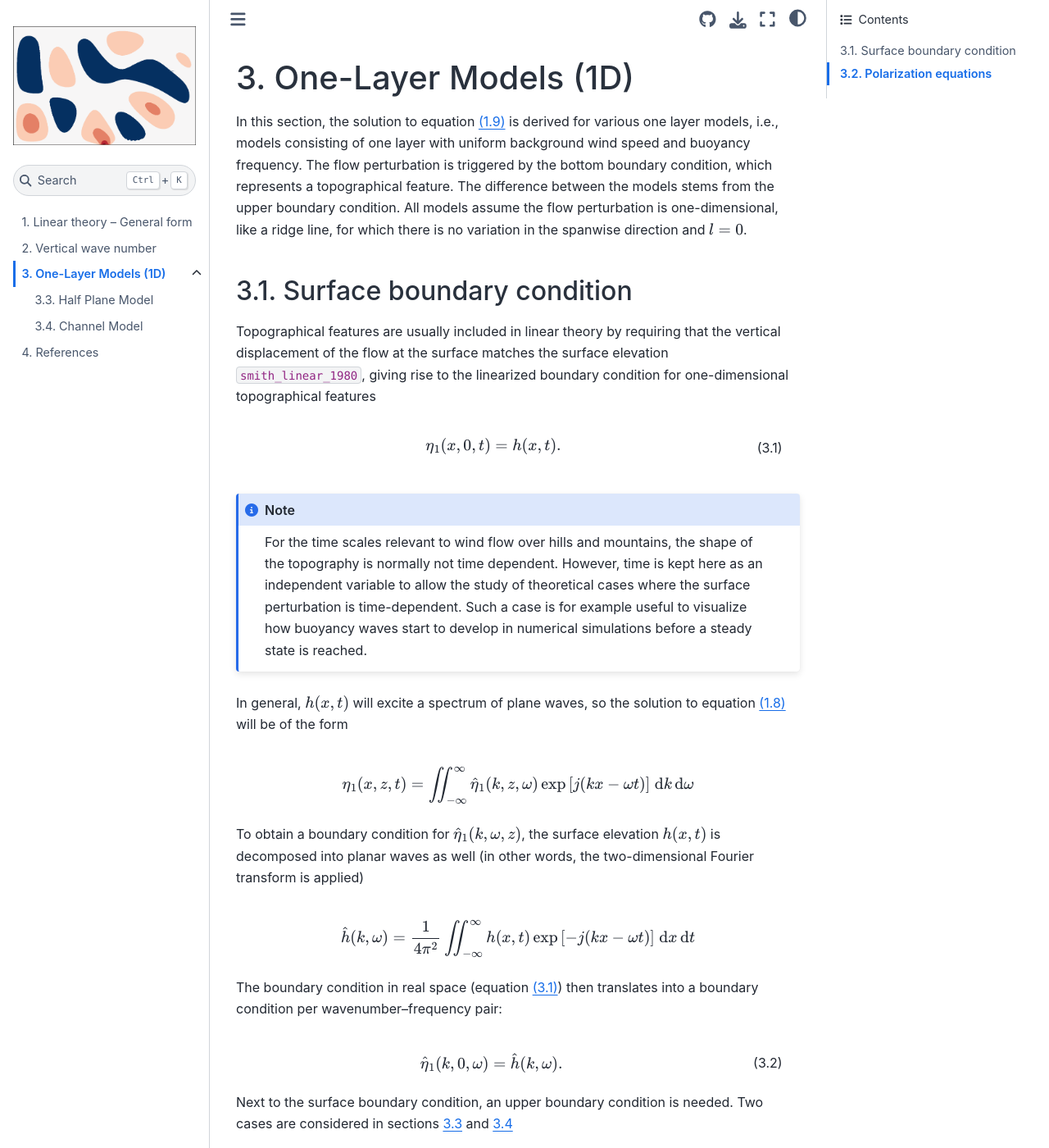
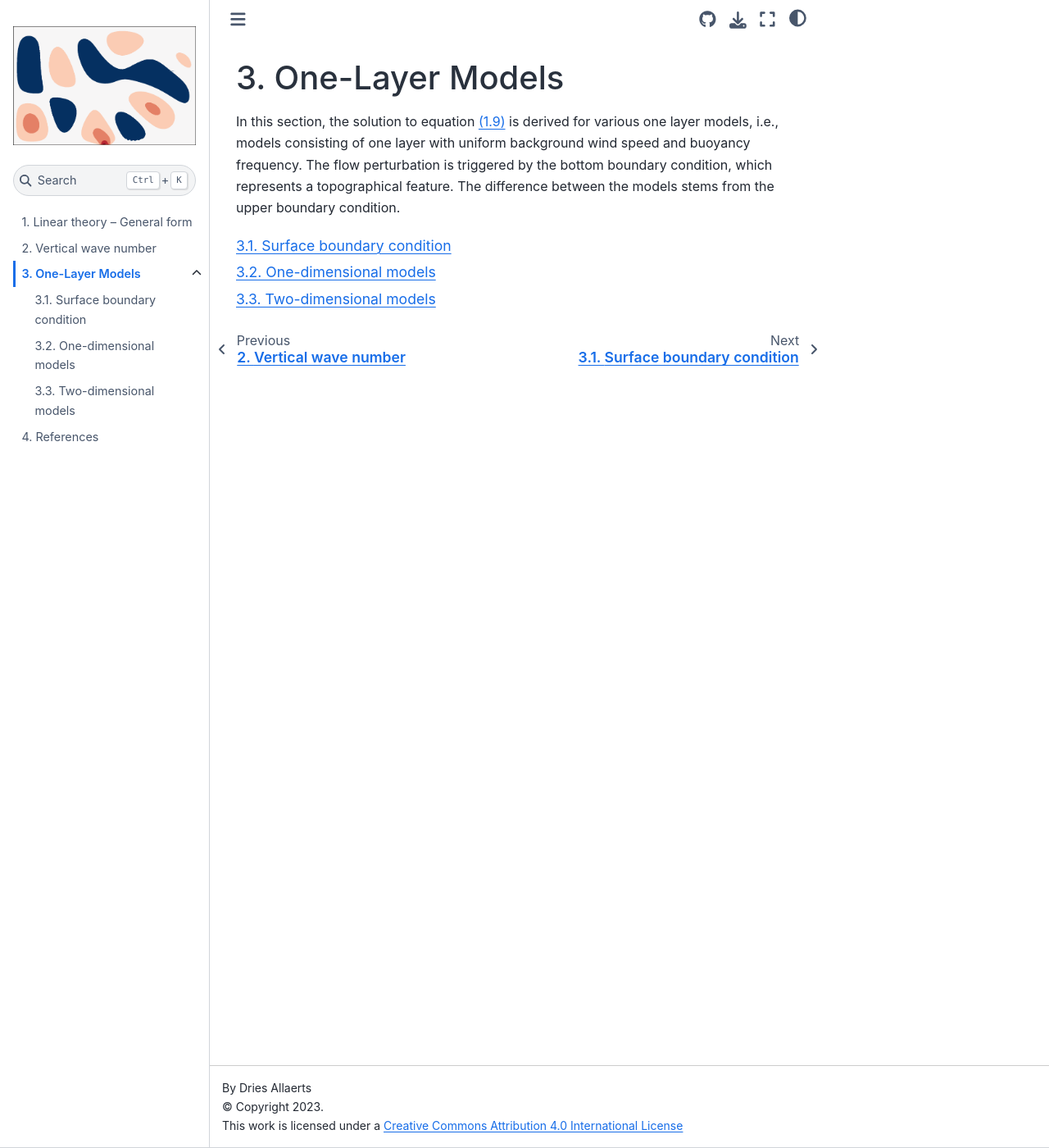
Before and after one commit to DriesAllaerts/lbow, a Jupyter Book: the page built from docs/oneLayerModel.md, in a window 1280 px wide and 1400 px high. Shown: the whole window at 82% size. Built offline with Jupyter Book 1.0.4 settings and Sphinx 7.4.7 and the Sphinx Book theme 1.1.4, drawn with Linux system fonts in a browser that asks for light colours; cross-references to code outside the pages are shown as plain code; some of the changed text lies outside the part shown.

Commit message:
Modify structure of documentation to include section on 2D models

````diff
--- a/docs/_toc.yml
+++ b/docs/_toc.yml
@@ -10,6 +10,7 @@ chapters:
 - file: verticalWaveNumber
 - file: oneLayerModel
   sections:
-  - file: halfPlaneModel
-  - file: channelModel
+  - file: surfaceBoundaryCondition
+  - file: 1Dmodels
+  - file: 2Dmodels
 - file: bibliography
--- a/docs/oneLayerModel.md
+++ b/docs/oneLayerModel.md
@@ -1,57 +1,7 @@
 (sec:OneLayerModel)=
-# One-Layer Models (1D)
+# One-Layer Models
 
-In this section, the solution to equation {eq}`eqn:characteristic_eqn` is derived for various one layer models, i.e., models consisting of one layer with uniform background wind speed and buoyancy frequency. The flow perturbation is triggered by the bottom boundary condition, which represents a topographical feature. The difference between the models stems from the upper boundary condition. All models assume the flow perturbation is one-dimensional, like a ridge line, for which there is no variation in the spanwise direction and $l=0$.
+In this section, the solution to equation {eq}`eqn:characteristic_eqn` is derived for various one layer models, i.e., models consisting of one layer with uniform background wind speed and buoyancy frequency. The flow perturbation is triggered by the bottom boundary condition, which represents a topographical feature. The difference between the models stems from the upper boundary condition.
 
-## Surface boundary condition
-Topographical features are usually included in linear theory by requiring that the vertical displacement of the flow at the surface matches the surface elevation {cite}`smith_linear_1980`, giving rise to the linearized boundary condition for one-dimensional topographical features
-
-$$
-\eta_1(x,0,t) = h(x,t).
-$$ (eqn:real_BC)
-
-```{note}
-For the time scales relevant to wind flow over hills and mountains, the shape of the topography is normally not time dependent. However, time is kept here as an independent variable to allow the study of theoretical cases where the surface perturbation is time-dependent. Such a case is for example useful to visualize how buoyancy waves start to develop in numerical simulations before a steady state is reached.
+```{tableofcontents}
 ```
-In general, $h(x,t)$ will excite a spectrum of plane waves, so the solution to equation {eq}`eqn:TaylorGoldstein_eta` will be of the form
-
-$$
-\eta_1(x,z,t)=\iint_{-\infty}^{\infty}\hat{\eta}_1(k,z,\omega)\exp{[j(kx-\omega t)]}\;\mathrm{d} k \,\mathrm{d} \omega
-$$
-
-To obtain a boundary condition for $\hat{\eta}_1(k,\omega,z)$, the surface elevation $h(x,t)$ is decomposed into planar waves as well (in other words, the two-dimensional Fourier transform is applied)
-
-$$
-
-    \hat{h}(k,\omega)=\frac{1}{4\pi^2}\iint_{-\infty}^{\infty}h(x,t)\exp{[-j(kx-\omega t)]}\;\mathrm{d} x \,\mathrm{d} t
-$$
-
-The boundary condition in real space (equation {eq}`eqn:real_BC`) then translates into a boundary condition per wavenumber--frequency pair:
-
-$$
-    \hat{\eta}_1(k,0,\omega) = \hat{h}(k,\omega).
-$$ (eqn:Fourier_BC)
-
-Next to the surface boundary condition, an upper boundary condition is needed. Two cases are considered in sections {numref}`%s <sec:halfPlaneModel>` and {numref}`%s <sec:ChannelModel>`
-
-(sec:PolarizationEqns)=
-## Polarization equations
-Once the vertical displacement has been found, other flow variables like $u_1$, $w_1$, and $p_1$ are easily related to the vertical displacement $\hat{\eta}_1(k,z,\omega)$. The vertical velocity $w_1$ follows from the kinematic condition {eq}`eqn:kinematicCondition`:
-
-$$
-    \hat{w}_1(k,z,\omega)=-j\Omega\hat{\eta}_1(k,z,\omega)
-$$ (eqn:polarization_w)
-
-The streamwise velocity component $u_1$ is obtained from the continuity equation {eq}`eqn:cont`:
-
-$$
-    \hat{u}_1(k,z,\omega)=-\frac{1}{jk}\frac{\partial}{\partial z}\hat{w}_1(k,z,\omega)=\frac{\Omega}{k}\frac{\partial}{\partial z}\hat{\eta}_1(k,z,\omega)
-$$ (eqn:polarization_u)
-
-The pressure follows from the momentum equation {eq}`eqn:umom`:
-
-$$
-    \hat{p}_1(k,z,\omega)=\rho_0\frac{\Omega}{k}\hat{u}_1(k,z,\omega)=\rho_0\frac{\Omega^2}{k^2}\frac{\partial}{\partial z}\hat{\eta}_1(k,z,\omega)
-$$ (eqn:polarization_p)
-
-Equations {eq}`eqn:polarization_w` to {eq}`eqn:polarization_p` are called the polarization equations.
````
Also changed, not shown: docs/1Dmodels.md (added, +184 -0 lines), docs/2Dmodels.md (added, +4 -0 lines), docs/channelModel.md (deleted, +0 -64 lines), docs/halfPlaneModel.md (deleted, +0 -91 lines), docs/intro.md (+1 -1 lines), docs/linearTheory.md (+1 -1 lines), docs/surfaceBoundaryCondition.md (added, +31 -0 lines), docs/verticalWaveNumber.md (+5 -1 lines).
